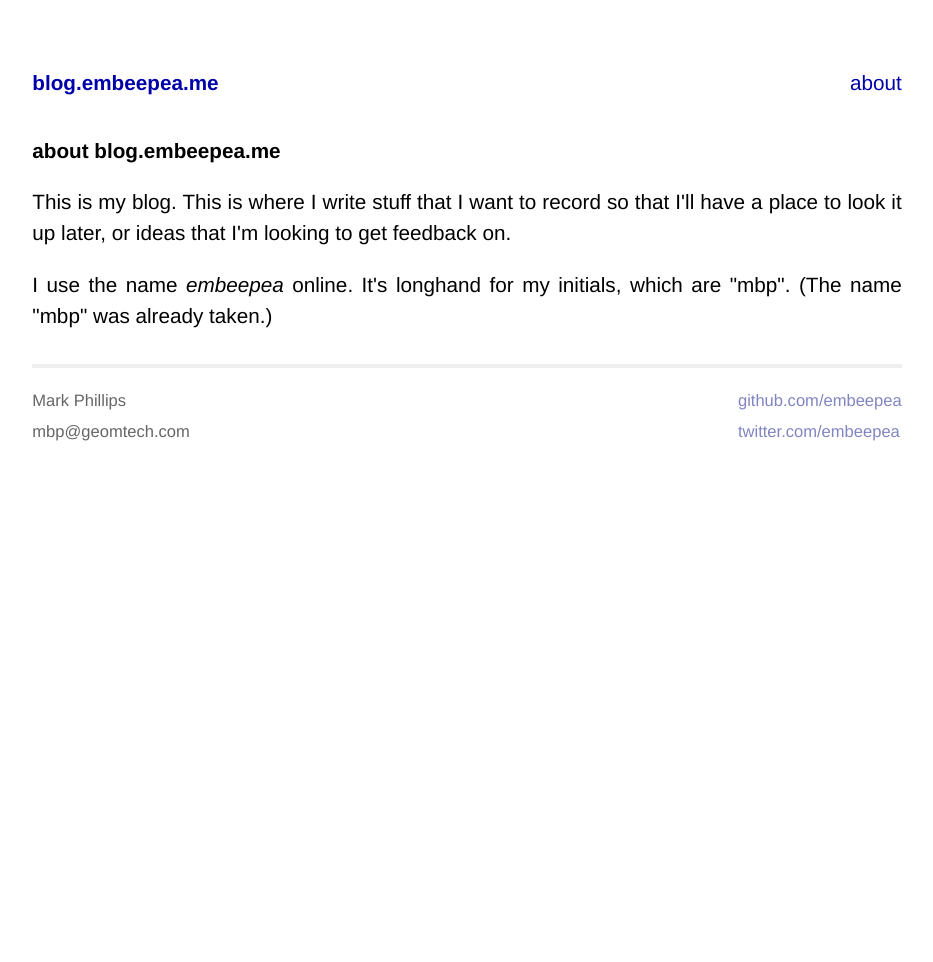
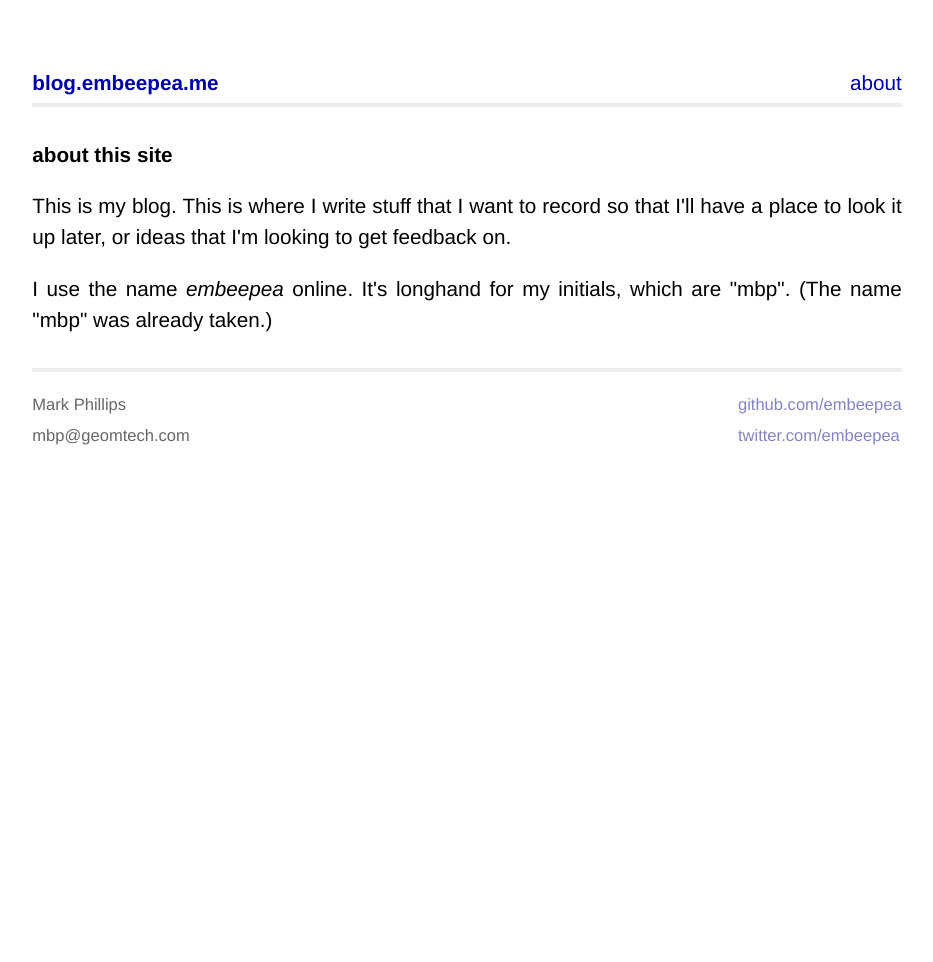
Before and after one commit to embeepea/blog.embeepea.me, a Jekyll site: the page built from about.html, in a window 1280 px wide. Shown: the whole page, without its empty margins (173-1106 px from the left). Built offline with Jekyll 4.4.1, drawn with Linux system fonts in a browser that asks for light colours; Markdown is read by kramdown in place of the engine named in the settings.

Commit message:
add border under header, change about page

```diff
--- a/about.html
+++ b/about.html
@@ -4,7 +4,7 @@ title: about blog.embeepea.me
 ---
 
 <div id="home">
-  <h1>about blog.embeepea.me</h1>
+  <h1>about this site</h1>
   <p>
     This is my blog.  This is where I write stuff that I want to record so that
     I'll have a place to look it up later, or ideas that I'm looking to get feedback on.
--- a/css/main.css
+++ b/css/main.css
@@ -178,6 +178,7 @@ a:visited { color: #a0a; }
   height: 2em;
   line-height: 2em;
   margin-bottom: 1.5em;
+  border-bottom: 4px solid #eee;
 }
 .mytitle {
   position: absolute;
```
